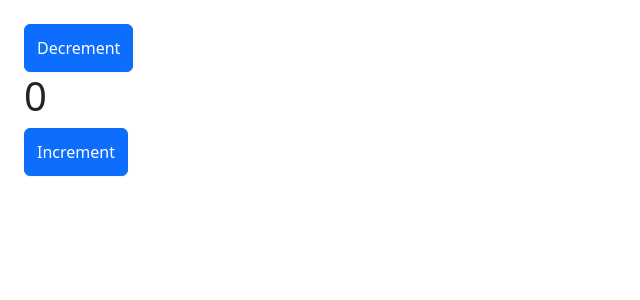
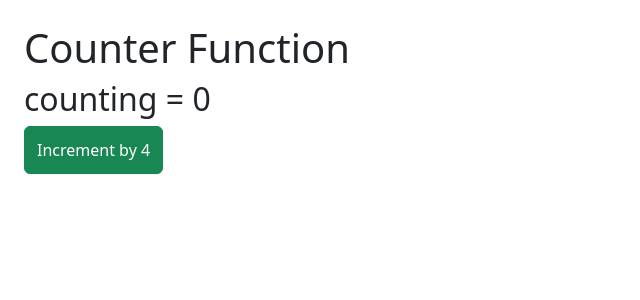
Before and after one commit to NikhilKhatri1/React-Daily-Work, a React (Create React App) app in the folder REACT-UI/: page / in a window 1280 px wide. Shown: the top 300 px of the page, without its empty margins (0-640 px from the left). Built offline with nearby package versions, Linux system fonts and the light colour scheme.

Commit message:
useState practise

```diff
--- /dev/null
+++ b/REACT-UI/src/React-Tutorial/Day-37/useStateCounter.jsx
@@ -0,0 +1,23 @@
+import React, { useState } from 'react'
+
+const UseStateCounter = () => {
+    const [count, setCount] = useState(0);
+
+    const increment = () => {
+
+        setCount(prev => prev + 1);
+        setCount(prev => prev + 1);
+        setCount(prev => prev + 1);
+        setCount(prev => prev + 1);
+
+    }
+    return (
+        <div className='m-4'>
+            <h1>Counter Function</h1>
+            <h2>counting = {count}</h2>
+            <button className='btn btn-success' onClick={increment}>Increment by 4</button>
+        </div>
+    )
+}
+
+export default UseStateCounter
--- /dev/null
+++ b/REACT-UI/src/React-Tutorial/Day-37/useStateHook.jsx
@@ -0,0 +1,18 @@
+import React, { useState } from 'react'
+
+const UseStateHook = () => {
+    const [color, setColor] = useState('Red')
+    const handleColor = () => {
+        setColor("Blue")
+    }
+    return (
+        <div>
+            <h1>My favourite color is {color}</h1>
+            <button className='btn btn-primary' onClick={handleColor}>blue</button>
+            <p>UseState Hook :- UseState hook is a state variable which used to track the state of component
+                <br />and update the user-Interface when the state changes.</p>
+        </div>
+    )
+}
+
+export default UseStateHook
--- /dev/null
+++ b/REACT-UI/src/React-Tutorial/Day-37/useStateHook1.jsx
@@ -0,0 +1,27 @@
+import React, { useState } from 'react'
+
+const UseStateHook1 = () => {
+    const [car, setCar] = useState({
+        brand: "ferrari",
+        model: "roma",
+        year: "2023",
+        color: "red"
+    })
+
+    const HandleColor = () => {
+        setCar((prev) => {
+            return { ...prev, color: "blue" }
+        })
+    }
+
+    return (
+        <div className='m-4'>
+            <h1>My favourite car is {car.brand}</h1>
+            <h3>car is {car.color} {car.model} from {car.year}</h3>
+            <button className='btn btn-primary' onClick={HandleColor}>blue</button>
+            <button className='btn btn-warning ms-2' onClick={() => setCar(prev => ({ ...prev, color: "green" }))}>green</button>
+        </div>
+    )
+}
+
+export default UseStateHook1
--- a/REACT-UI/src/index.js
+++ b/REACT-UI/src/index.js
@@ -11,14 +11,18 @@ import 'bootstrap/dist/js/bootstrap.bundle.js';
 
 
 // import ReduxToolkitApp from './React-Tutorial/Day-34/ReduxToolkitApp';
-import App from './React-Tutorial/Day-36/App';
+// import App from './React-Tutorial/Day-36/App';
+// import UseStateHook from './React-Tutorial/Day-37/useStateHook';
+// import UseStateHook1 from './React-Tutorial/Day-37/useStateHook1';
+import UseStateCounter from './React-Tutorial/Day-37/useStateCounter';
+// import { Body } from './Netflix-Clone/Body.component';
 
 
 const root = ReactDOM.createRoot(document.getElementById('root'));
 
 root.render(
 
-    <App/>
+    <UseStateCounter />
 
 );
 
```
